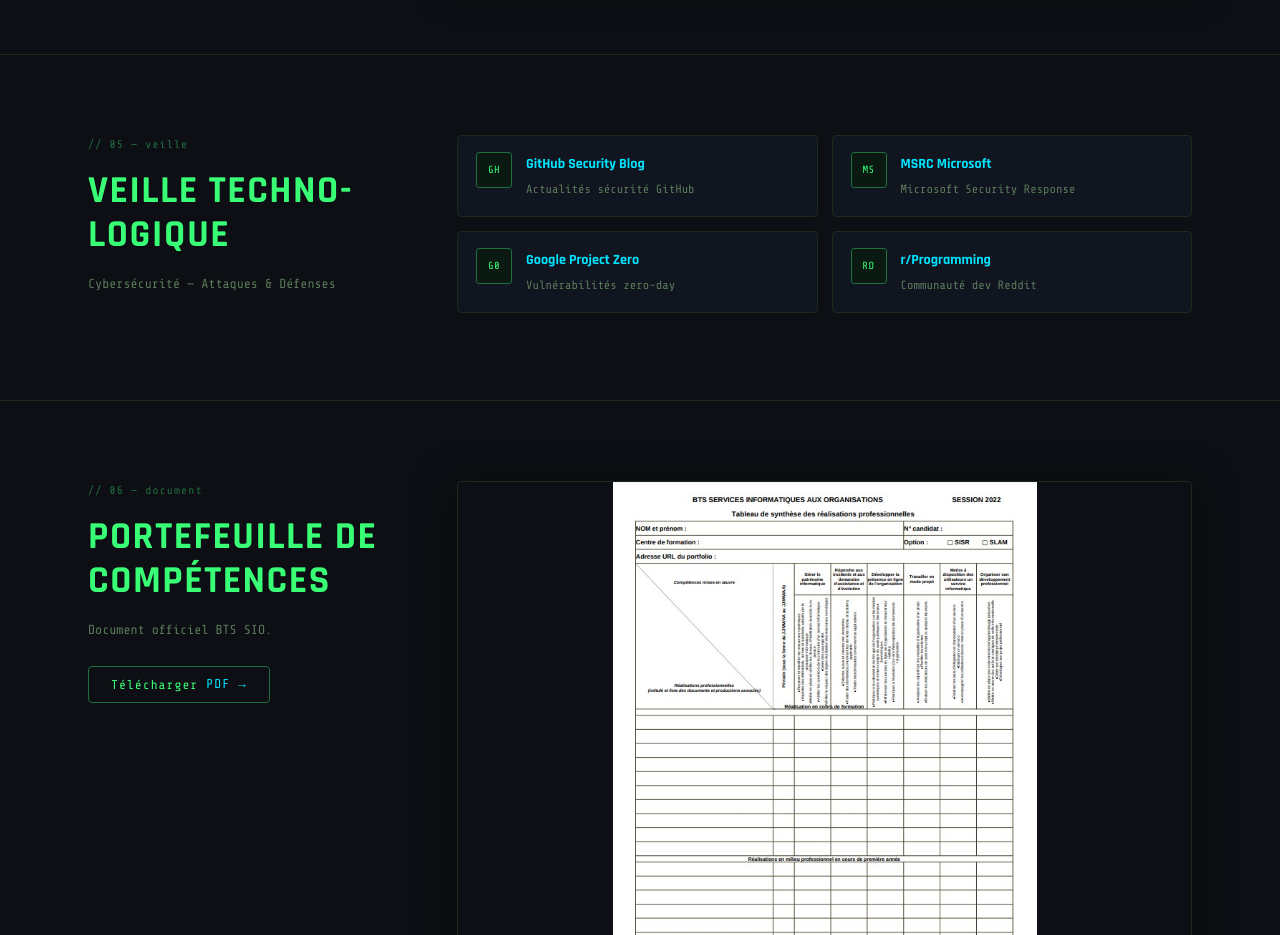
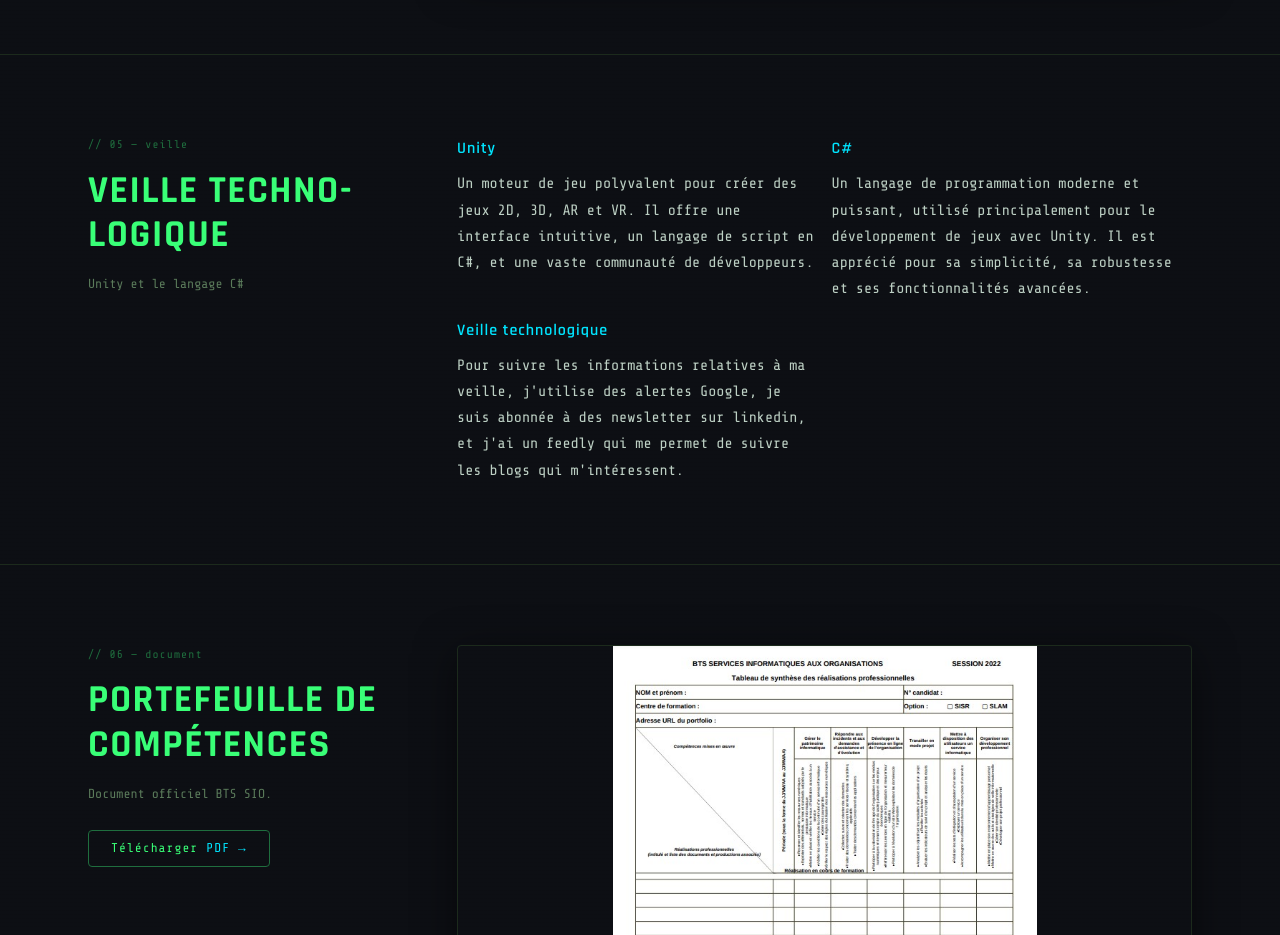
Before and after one commit to Florence-Baillargeat/Portfolio, a plain HTML site: page index.html in a window 1280 px wide. Shown: the part 2300-3235 px from the top of the page. Drawn offline with nearby package versions, Linux system fonts and the light colour scheme.

Commit message:
veilletechno

```diff
--- a/index.html
+++ b/index.html
@@ -137,40 +137,26 @@
         <div class="asym-grid reverse">
             <div class="asym-large">
                 <div class="vt-grid">
-                    <a href="https://github.blog/security/" target="_blank" class="vt-card">
-                        <span class="vt-icon">GH</span>
-                        <div>
-                            <strong>GitHub Security Blog</strong>
-                            <p>Actualités sécurité GitHub</p>
-                        </div>
-                    </a>
-                    <a href="https://msrc.microsoft.com/blog/categories/msrc/" target="_blank" class="vt-card">
-                        <span class="vt-icon">MS</span>
-                        <div>
-                            <strong>MSRC Microsoft</strong>
-                            <p>Microsoft Security Response</p>
-                        </div>
-                    </a>
-                    <a href="https://googleprojectzero.blogspot.com/" target="_blank" class="vt-card">
-                        <span class="vt-icon">G0</span>
-                        <div>
-                            <strong>Google Project Zero</strong>
-                            <p>Vulnérabilités zero-day</p>
-                        </div>
-                    </a>
-                    <a href="https://www.reddit.com/r/programming/" target="_blank" class="vt-card">
-                        <span class="vt-icon">RD</span>
-                        <div>
-                            <strong>r/Programming</strong>
-                            <p>Communauté dev Reddit</p>
-                        </div>
-                    </a>
+                    <div class="vt-item">
+                        <h3>Unity</h3>
+                        <p>Un moteur de jeu polyvalent pour créer des jeux 2D, 3D, AR et VR. Il offre une interface intuitive, un langage de script en C#, et une vaste communauté de développeurs.</p>
+                    </div>
+                    <div class="vt-item">
+                        <h3>C#</h3>
+                        <p>Un langage de programmation moderne et puissant, utilisé principalement pour le développement de jeux avec Unity. Il est apprécié pour sa simplicité, sa robustesse et ses fonctionnalités avancées.</p>
+                    </div>
+                    <div class="vt-item">
+                        <h3>Veille technologique</h3>
+                    <p>Pour suivre les informations relatives à ma veille, j'utilise des alertes Google, je suis abonnée à des newsletter sur linkedin, et j'ai un feedly qui me permet de suivre les blogs qui m'intéressent.</p>
+                    </div>
+
+
                 </div>
             </div>
             <div class="asym-small">
                 <p class="section-tag">// 05 — veille</p>
                 <h2>Veille Techno&shy;logique</h2>
-                <p class="side-note">Cybersécurité — Attaques & Défenses</p>
+                <p class="side-note">Unity et le langage C#</p>
             </div>
         </div>
     </section>
```
